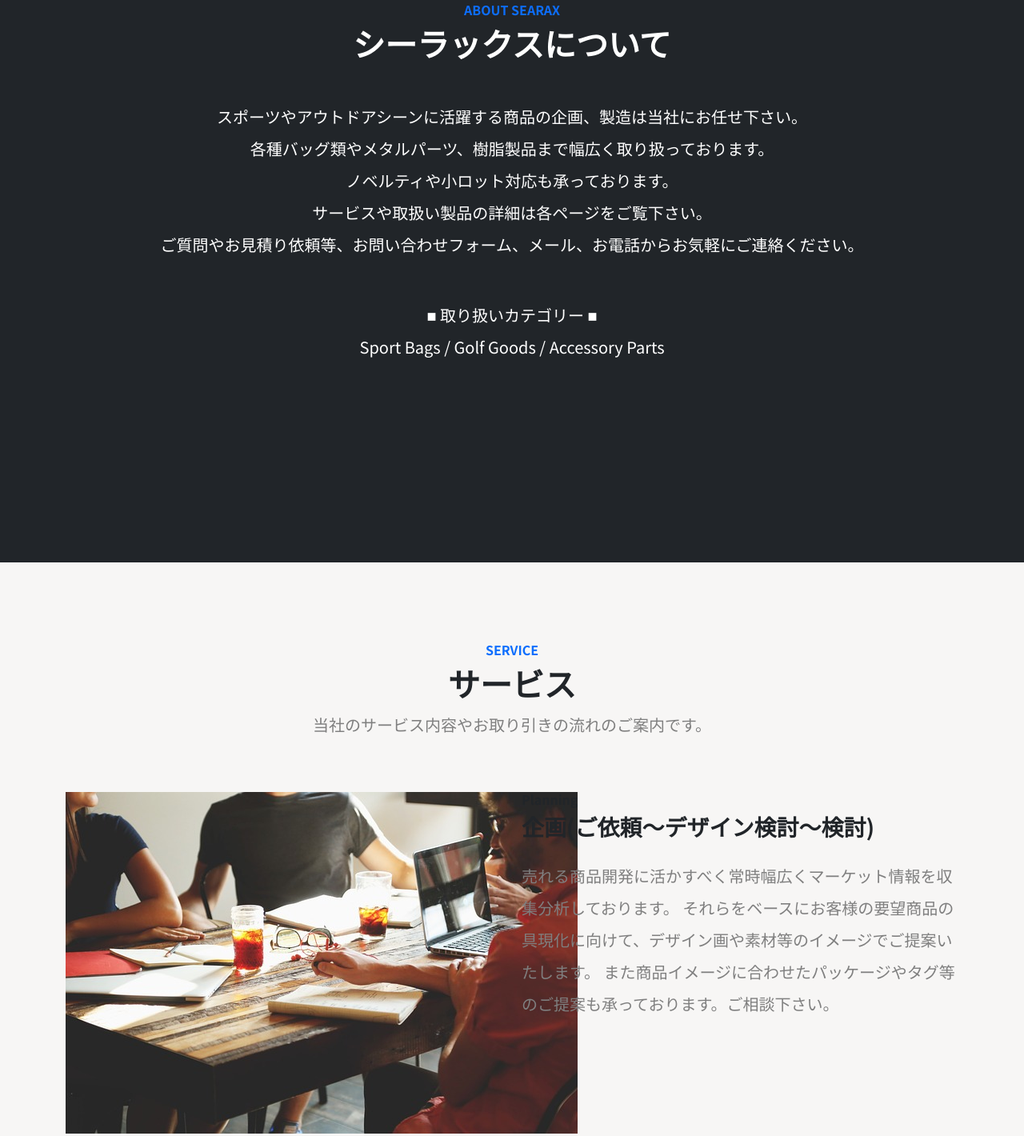
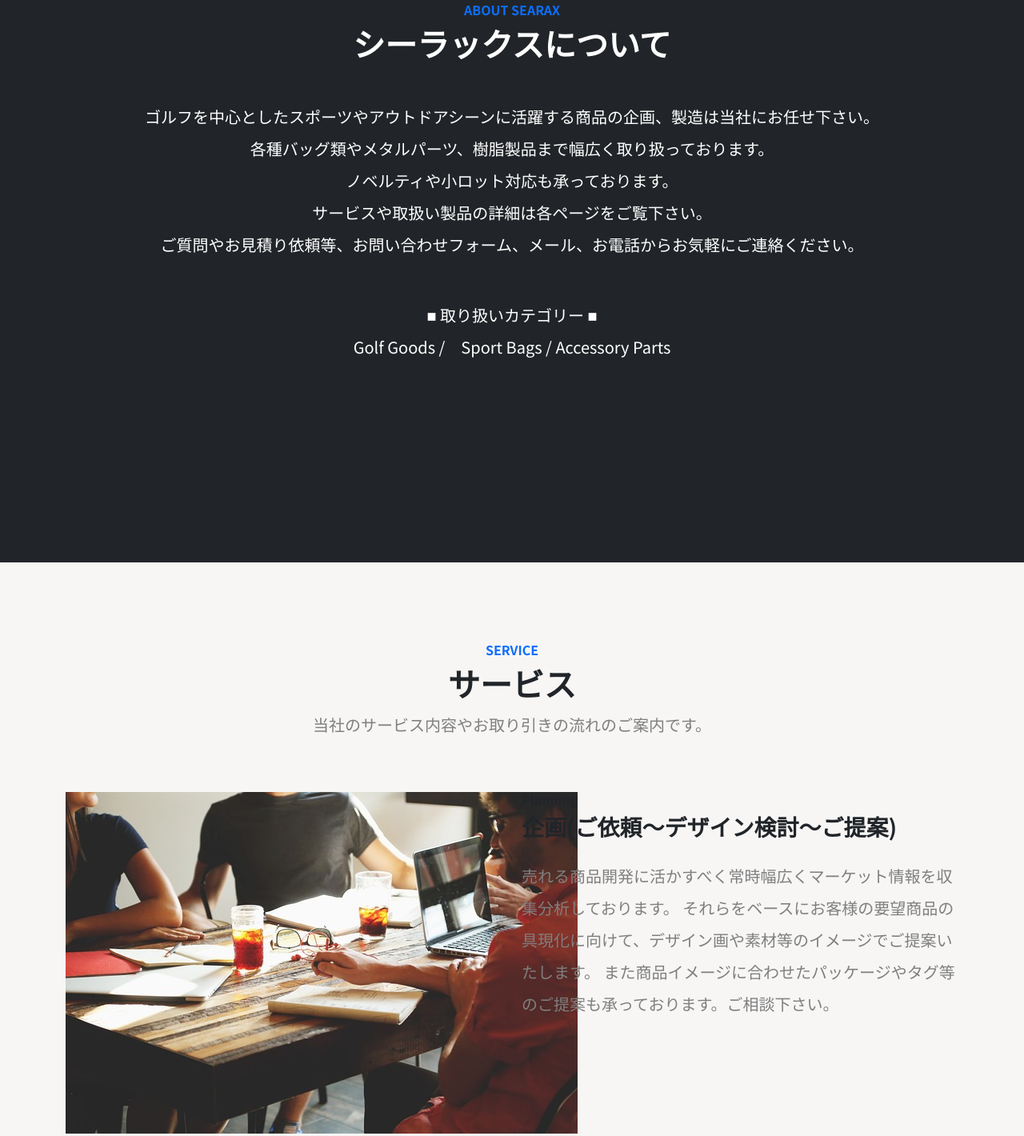
Before and after one commit to ka113private/searax_website, a plain HTML site: page index.html in a window 1280 px wide. Shown: the part 897-2317 px from the top of the page at 80% size. Drawn offline with nearby package versions, Linux system fonts and the light colour scheme.

Commit message:
[update]修正2

```diff
--- a/index.html
+++ b/index.html
@@ -69,14 +69,14 @@
 
                     </p>
                     <p class="about-message my-4 text-center">
-                        スポーツやアウトドアシーンに活躍する商品の企画、製造は当社にお任せ下さい。<br>
+                        ゴルフを中心としたスポーツやアウトドアシーンに活躍する商品の企画、製造は当社にお任せ下さい。<br>
                         各種バッグ類やメタルパーツ、樹脂製品まで幅広く取り扱っております。<br>
                         ノベルティや小ロット対応も承っております。<br>
                         サービスや取扱い製品の詳細は各ページをご覧下さい。<br>
                         ご質問やお見積り依頼等、お問い合わせフォーム、メール、お電話からお気軽にご連絡ください。<br>
                     <p class="about-message my-5 text-center">
                         ■ 取り扱いカテゴリー ■<br>
-                        Sport Bags / Golf Goods / Accessory Parts<br>
+                        Golf Goods /　Sport Bags /  Accessory Parts<br>
                 </div>
             </div>
         </div>
@@ -100,7 +100,7 @@
                 </div>
                 <div class="col-6">
                     <h6>Planning</h6>
-                    <h3>企画(ご依頼〜デザイン検討〜検討)</h3>
+                    <h3>企画(ご依頼〜デザイン検討〜ご提案)</h3>
                     <p class="my-4">売れる商品開発に活かすべく常時幅広くマーケット情報を収集分析しております。
                     それらをベースにお客様の要望商品の具現化に向けて、デザイン画や素材等のイメージでご提案いたします。
                     また商品イメージに合わせたパッケージやタグ等のご提案も承っております。ご相談下さい。</p>
@@ -124,7 +124,7 @@
                 </div>
                 <div class="col-6">
                     <h6>Production</h6>
-                    <h3>生産〜検品、品質管理〜納品</h3>
+                    <h3>生産〜品質管理〜検品〜納品</h3>
                     <p class="my-4">国内外の様々な協力工場と生産体制を準備しております。
                     海外工場におきましては、弊社の現地スタッフや駐在日本人スタッフが仕様や工程、品質の管理を徹底して行っております。
                     また、指定の工場がございましたら、仕様、品質管理のご依頼も承ります。お気軽にご相談ください。</p>
@@ -148,7 +148,7 @@
             <div class="row my-5">
                 <div class="col-lg-3 col-sm-6">
                     <div class="product">
-                        <img src="./assets/images/pro1.jpg" alt="">
+                        <img src="./assets/images/pro11.jpg" alt="">
                         <div class="overlay">
                             <div>
                                 <h4 class="text-white">Waterproof bag</h4>
@@ -240,7 +240,7 @@
             <div class="row my-5">
                 <div class="col-lg-3 col-sm-6">
                     <div class="product">
-                        <img src="./assets/images/pro11.jpg" alt="">
+                        <img src="./assets/images/pro1.jpg" alt="">
                         <div class="overlay">
                             <div>
                                 <h4 class="text-white">Waterproof bag</h4>
```
